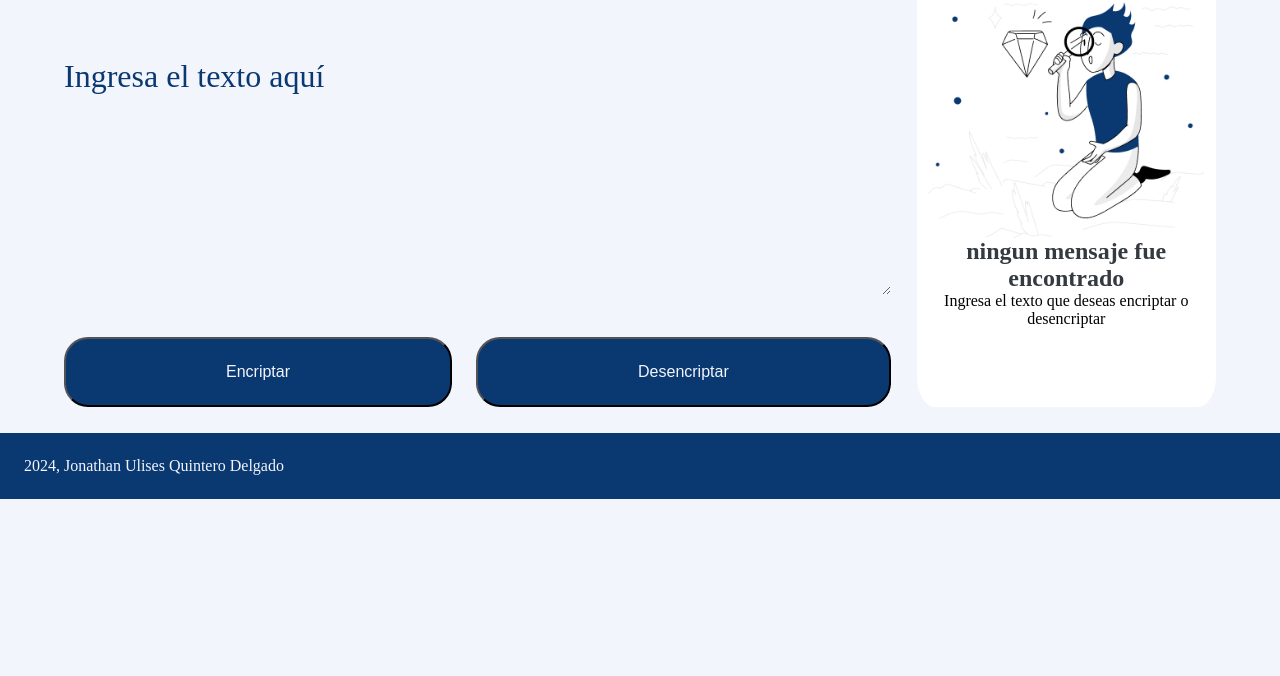
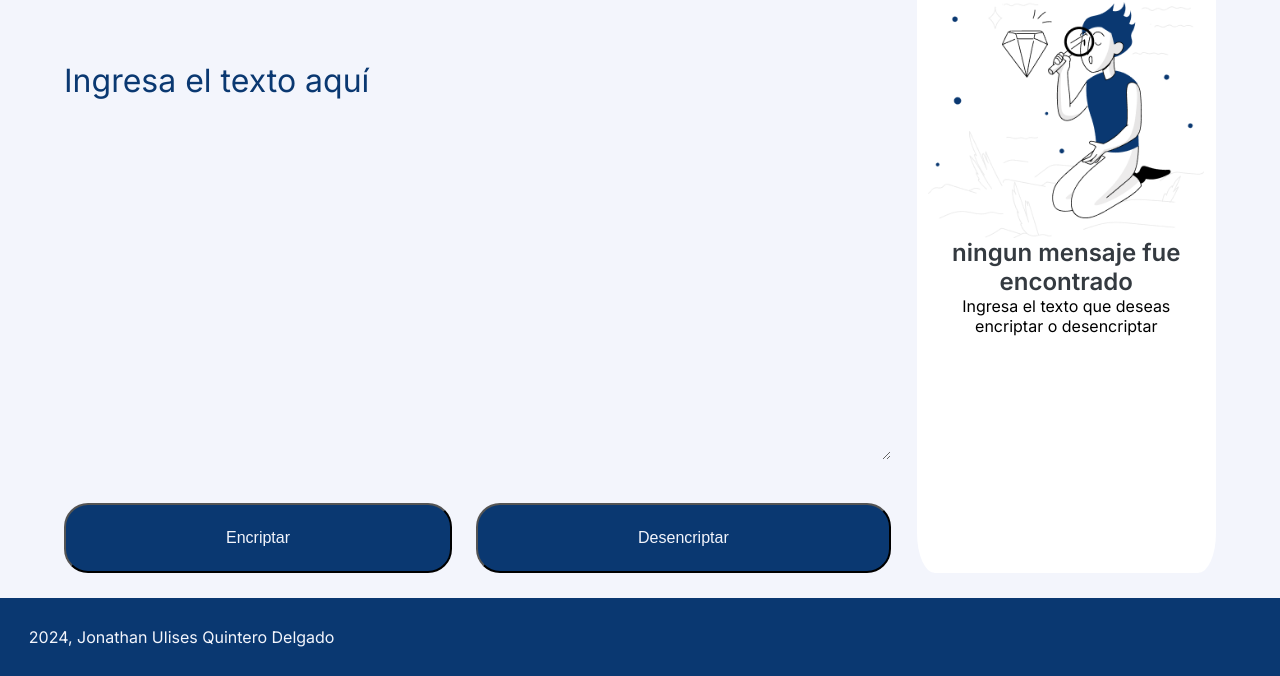
Before and after one commit to Joulxd/encriptador-de-texto, a plain HTML site: page index.html in a window 1280 px wide. Shown: the part 124-800 px from the top of the page. Drawn offline with Linux system fonts and the light colour scheme.

Commit message:
corriendo estilos del footer y otros elementos

```diff
--- a/styles/style.css
+++ b/styles/style.css
@@ -7,7 +7,6 @@
     --color-cuarteario: #fafafa;
     --color-quintero: #D8DFE8;
     --color-sextenio: #343A40;
-    --color-advertencia: #
 
     --fuente-principal: "Inter", sans-serif;
 }
@@ -17,20 +16,29 @@
     margin: 0;
 }
 
-body{
+html, body {
+    height: 100%;
     background-color: var(--color-principal);
-    box-sizing: border-box;
+    display: flex;
+    flex-direction: column;
 }
+
+body {
+    min-height: 100vh;
+}
+
 .contenido{
     display: flex;
     flex-direction: column;
     margin: 2% 5%;
+    flex:1;
 }
 
 .contenido_encriptador{
     display: flex;
     justify-content: space-between;
     width: 100%;
+    height: 100%;
 }
 
 .contenido_encriptador_campos{
@@ -112,7 +120,6 @@ body{
     flex-direction: column;
     background-color: #ffffff;
     border-radius: 6%;
-    height: fit-content;;
     width: 24%;
     font-family: var(--fuente-principal);
     padding: 1%;
@@ -167,7 +174,7 @@ footer{
     display: flex;
     justify-content: space-between;
     background-color: var(--color-secundario);
-    padding: 1.5rem;
+    padding: 2.25%;
     color: var(--color-principal);
     text-align: left;
     font-family: var(--fuente-principal);
@@ -177,6 +184,7 @@ footer{
 
     .contenido_encriptador{
         flex-direction: column;
+        justify-content: start;
     }
 
     .contenido_encriptador_campos_titulo{
```
